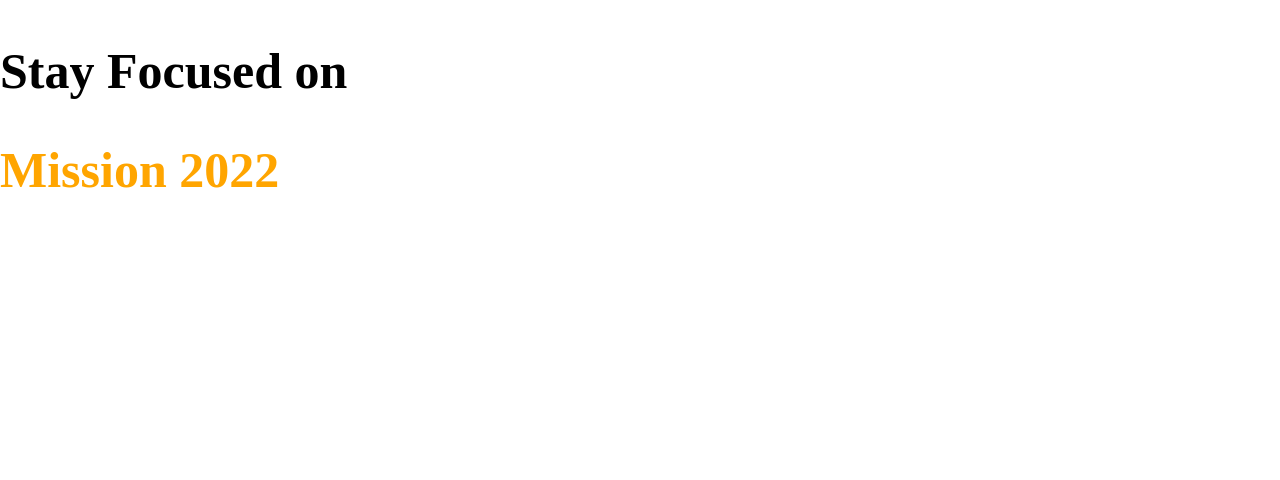
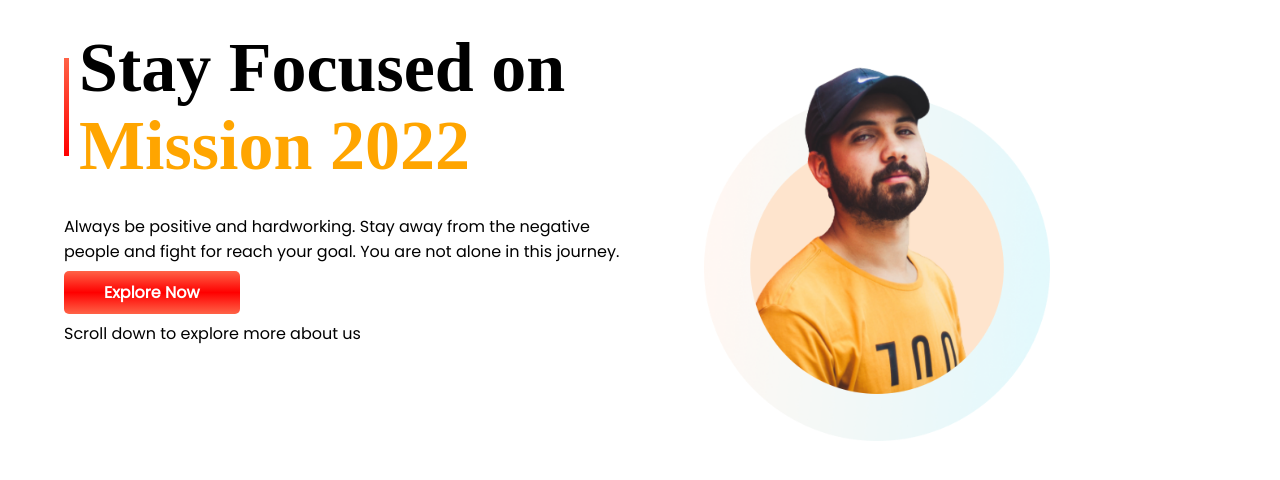
Before and after one commit to amixubaer/personal-website, a plain HTML site: page index.html in a window 1280 px wide. Drawn offline with Linux system fonts and the light colour scheme.

Commit message:
heading complete

```diff
--- a/index.html
+++ b/index.html
@@ -14,12 +14,21 @@
     <title>Mission 2022</title>
   </head>
   <body>
-    <section>
+    <section class="flexible-content">
       <div class="half-width">
         <div class="heading">
           <h1>Stay Focused on</h1>
           <h1><span class="orange">Mission 2022</span></h1>
         </div>
+        <p>
+          Always be positive and hardworking. Stay away from the negative people
+          and fight for reach your goal. You are not alone in this journey.
+        </p>
+        <a class="link-btn" target="_blank" href="">Explore Now</a>
+        <p>Scroll down to explore more about us</p>
+      </div>
+      <div class="half-width">
+        <img src="./images/person/person-2.png" alt="" />
       </div>
     </section>
   </body>
--- a/style.css
+++ b/style.css
@@ -4,8 +4,34 @@ body {
 }
 h1 {
   font-family: "Yeseva One";
-  font-size: 50px;
+  font-size: 70px;
+  padding-left: 10px;
+  line-height: 20px;
 }
 .orange {
   color: orange;
 }
+.heading {
+  border-left: 5px solid;
+  border-image: linear-gradient(tomato, red);
+  border-image-slice: 1;
+}
+.flexible-content {
+  display: flex;
+  margin-bottom: 100px;
+}
+.half-width {
+  width: 50%;
+  padding-left: 5%;
+}
+.half-width img {
+  width: 60%;
+}
+.link-btn {
+  text-decoration: none;
+  background-image: linear-gradient(tomato, red, tomato);
+  color: white;
+  font-weight: bold;
+  padding: 10px 40px;
+  border-radius: 5px;
+}
```
